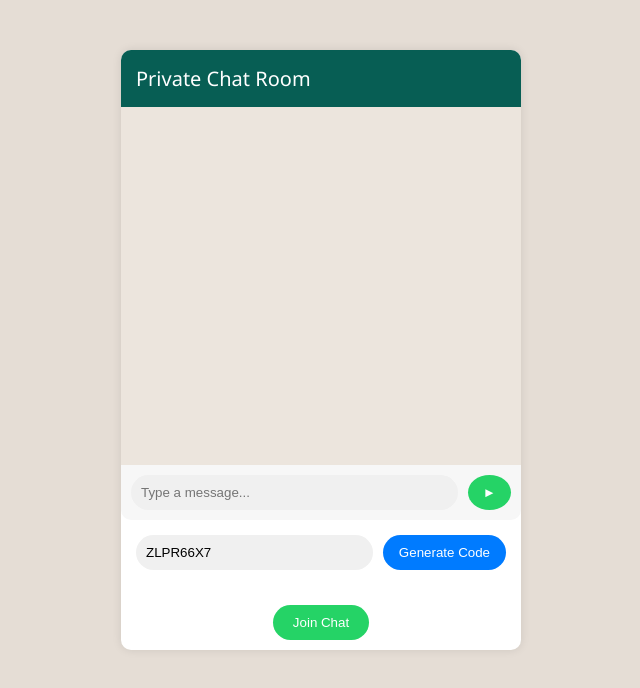
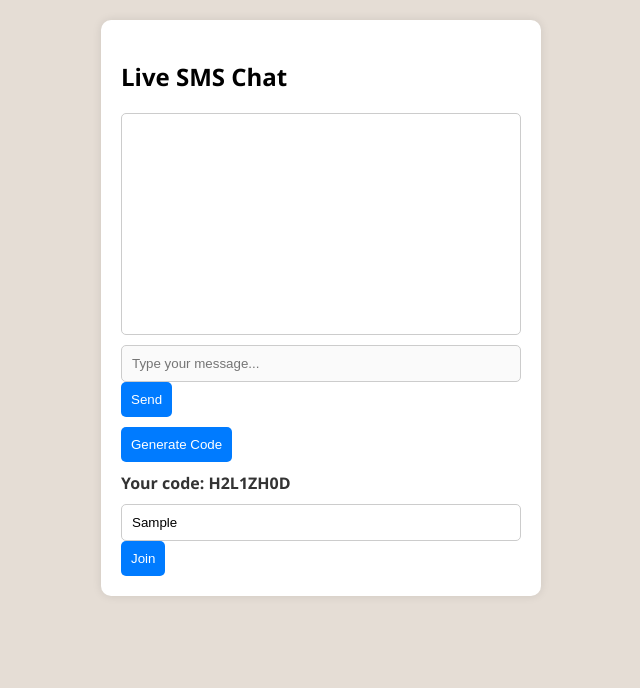
Before and after one commit to mdarafat17/Message, a plain HTML site: page index.html in a window 1280 px wide. Both pictures are taken after typing "Sample" into the empty fields and a click on the button "Generate Code". Shown: the whole page, without its empty margins (319-959 px from the left). Drawn offline with nearby package versions, Linux system fonts and the light colour scheme; no server answers.

Commit message:
index.html

```diff
--- a/index.html
+++ b/index.html
@@ -1,220 +1,166 @@
 <!DOCTYPE html>
 <html lang="en">
+
 <head>
   <meta charset="UTF-8">
   <meta name="viewport" content="width=device-width, initial-scale=1.0">
-    <title>WhatsApp Style Chat Room</title>
+  <title>Live SMS Chat</title>
   <style>
     body {
       font-family: 'Segoe UI', Tahoma, Geneva, Verdana, sans-serif;
       background-color: #e5ddd5;
       margin: 0;
-            padding: 0;
+      padding: 20px;
     }
 
     .chat-container {
       width: 400px;
-            margin: 50px auto;
+      margin: 0 auto;
       background-color: #ffffff;
       border-radius: 10px;
       box-shadow: 0 0 10px rgba(0, 0, 0, 0.1);
-            display: flex;
-            flex-direction: column;
-            height: 600px;
-        }
-
-        .chat-header {
-            background-color: #075e54;
-            color: white;
-            padding: 15px;
-            border-top-left-radius: 10px;
-            border-top-right-radius: 10px;
-            font-size: 20px;
+      padding: 20px;
     }
 
     #messages {
-            flex: 1;
-            padding: 15px;
-            background-color: #ece5dd;
-            overflow-y: auto;
+      height: 200px;
+      overflow-y: scroll;
+      border: 1px solid #ccc;
+      border-radius: 5px;
+      padding: 10px;
+      margin-bottom: 10px;
     }
 
     .message {
-            padding: 10px;
       margin: 5px 0;
-            border-radius: 10px;
-            max-width: 60%;
     }
 
-        .message.sent {
-            background-color: #dcf8c6;
-            margin-left: auto;
+    .message.user {
+      text-align: right;
+      color: blue;
     }
 
-        .message.received {
-            background-color: #ffffff;
-            margin-right: auto;
+    .message.friend {
+      text-align: left;
+      color: green;
     }
 
-        form {
-            display: flex;
+    input[type="text"] {
+      width: calc(100% - 22px);
       padding: 10px;
-            background-color: #f7f7f7;
-            border-bottom-left-radius: 10px;
-            border-bottom-right-radius: 10px;
-        }
-
-        input {
-            flex: 1;
-            padding: 10px;
-            border-radius: 20px;
-            border: none;
-            margin-right: 10px;
-            background-color: #f0f0f0;
+      border: 1px solid #ccc;
+      border-radius: 5px;
     }
 
     button {
-            padding: 10px 15px;
-            background-color: #25d366;
+      padding: 10px;
+      border: none;
+      border-radius: 5px;
+      background-color: #007bff;
       color: white;
-            border: none;
-            border-radius: 50%;
       cursor: pointer;
     }
 
-        /* For the code generation button */
-        .generate-code-container {
-            padding: 15px;
-            display: flex;
-            justify-content: space-between;
+    button:hover {
+      background-color: #0056b3;
     }
 
-        .generate-code-container button {
-            background-color: #007BFF;
-            color: white;
-            padding: 8px 16px;
-            border: none;
-            border-radius: 20px;
-            cursor: pointer;
-        }
-
-        .join-container {
-            padding: 10px;
-            display: flex;
-            justify-content: center;
+    .code-container {
       margin-top: 10px;
     }
 
-        .join-container button {
-            background-color: #25d366;
-            color: white;
-            padding: 10px 20px;
-            border: none;
-            border-radius: 20px;
-            cursor: pointer;
+    #generated-code {
+      margin: 10px 0;
+      font-weight: bold;
+      color: #333;
+    }
+
+    .code-input {
+      width: calc(100% - 22px);
     }
   </style>
 </head>
+
 <body>
+  <div class="chat-container">
+    <h2>Live SMS Chat</h2>
+    <div id="messages"></div>
+    <input type="text" id="message-input" placeholder="Type your message..." disabled />
+    <button id="send-button" disabled>Send</button>
 
-    <div class="chat-container">
-        <!-- Header -->
-        <div class="chat-header">
-            Private Chat Room
-        </div>
-
-        <!-- Messages -->
-        <div id="messages"></div>
-
-        <!-- Message Form -->
-        <form id="messageForm">
-            <input type="text" id="messageInput" placeholder="Type a message..." required>
-            <button type="submit">&#9658;</button>
-        </form>
-
-        <!-- Code Generation Section -->
-        <div class="generate-code-container">
-            <input type="text" id="roomCodeInput" placeholder="Enter room code" required>
-            <button id="generateCodeBtn">Generate Code</button>
-        </div>
-
-        <!-- Join Button -->
-        <div class="join-container">
-            <button id="joinRoomBtn">Join Chat</button>
+    <div class="code-container">
+      <button id="generate-code">Generate Code</button>
+      <div id="generated-code"></div>
+      <input type="text" id="code-input" class="code-input" placeholder="Paste your friend's code here..." />
+      <button id="join-button">Join</button>
     </div>
   </div>
 
-    <script src="/socket.io/socket.io.js"></script>
   <script>
-        const socket = io(); // Connect to server
+    let currentCode = "";
+    let isConnected = false;
+    let messages = []; // Array to hold messages
 
-        let privateRoomCode = ''; // Store the room code
-        const messageForm = document.getElementById('messageForm');
-        const messageInput = document.getElementById('messageInput');
-        const messages = document.getElementById('messages');
-        const roomCodeInput = document.getElementById('roomCodeInput');
-        const generateCodeBtn = document.getElementById('generateCodeBtn');
-        const joinRoomBtn = document.getElementById('joinRoomBtn');
-
-        // Function to generate a random code (A-Z and 1-9)
-        function generateRandomCode() {
-            const chars = 'ABCDEFGHIJKLMNOPQRSTUVWXYZ123456789';
+    // Generate a random 8-character code
+    function generateCode() {
+      const characters = 'ABCDEFGHIJKLMNOPQRSTUVWXYZ0123456789';
       let result = '';
       for (let i = 0; i < 8; i++) {
-                result += chars[Math.floor(Math.random() * chars.length)];
+        result += characters.charAt(Math.floor(Math.random() * characters.length));
       }
       return result;
     }
 
-        // Handle code generation and copying
-        generateCodeBtn.addEventListener('click', () => {
-            privateRoomCode = generateRandomCode();
-            roomCodeInput.value = privateRoomCode; // Display the generated code
-            navigator.clipboard.writeText(privateRoomCode).then(() => {
-                alert(`Code ${privateRoomCode} copied to clipboard!`);
-            }).catch(err => {
-                console.error('Failed to copy text: ', err);
-            });
+    // Event listener for code generation
+    document.getElementById('generate-code').addEventListener('click', function () {
+      currentCode = generateCode();
+      document.getElementById('generated-code').textContent = `Your code: ${currentCode}`;
+      navigator.clipboard.writeText(currentCode);
+      alert('Code copied to clipboard! Share this code with your friend.');
     });
 
-        // Handle joining the room
-        joinRoomBtn.addEventListener('click', () => {
-            const enteredCode = roomCodeInput.value.trim();
+    // Event listener for sending messages
+    document.getElementById('send-button').addEventListener('click', function () {
+      const messageInput = document.getElementById('message-input');
+      const message = messageInput.value;
 
-            if (enteredCode === privateRoomCode) {
-                socket.emit('joinRoom', privateRoomCode); // Join the room
-                alert('You have successfully joined the chat!');
-            } else {
-                alert('Incorrect code! You cannot join the room.');
+      if (message && isConnected) {
+        messages.push({ text: message, sender: 'user' });
+        displayMessages();
+        messageInput.value = ''; // Clear input field
       }
     });
 
-        // Sending message to server
-        messageForm.addEventListener('submit', (e) => {
-            e.preventDefault();
-            const message = messageInput.value;
-            socket.emit('chatMessage', message); // Emit message to server
-            messageInput.value = ''; // Clear input field
+    // Event listener for joining chat
+    document.getElementById('join-button').addEventListener('click', function () {
+      const codeInput = document.getElementById('code-input').value;
+
+      if (codeInput === currentCode) {
+        isConnected = true; // Set the connection status to true
+        document.getElementById('message-input').disabled = false; // Enable message input
+        document.getElementById('send-button').disabled = false; // Enable send button
+        alert('Connected! You can now chat.');
+        document.getElementById('code-input').value = ''; // Clear the input field
+      } else {
+        alert('Invalid code. Please check and try again.'); // Optional feedback
+      }
     });
 
-        // Receiving message from server
-        socket.on('message', (msg) => {
-            const div = document.createElement('div');
-            div.classList.add('message', 'received');
-            div.textContent = msg;
-            messages.appendChild(div); // Add message to chat
-            messages.scrollTop = messages.scrollHeight; // Auto scroll
+    // Function to display messages in the chat
+    function displayMessages() {
+      const messagesContainer = document.getElementById('messages');
+      messagesContainer.innerHTML = ''; // Clear current messages
+
+      messages.forEach(msg => {
+        const messageElement = document.createElement('div');
+        messageElement.classList.add('message', msg.sender === 'user' ? 'user' : 'friend');
+        messageElement.textContent = msg.text;
+        messagesContainer.appendChild(messageElement);
       });
 
-        // Display your own sent message
-        socket.on('myMessage', (msg) => {
-            const div = document.createElement('div');
-            div.classList.add('message', 'sent');
-            div.textContent = msg;
-            messages.appendChild(div);
-            messages.scrollTop = messages.scrollHeight;
-        });
+      messagesContainer.scrollTop = messagesContainer.scrollHeight; // Scroll to bottom
+    }
   </script>
+</body>
 
-</body>
 </html>
```
Lines whose indentation alone changed are shown as unchanged.
